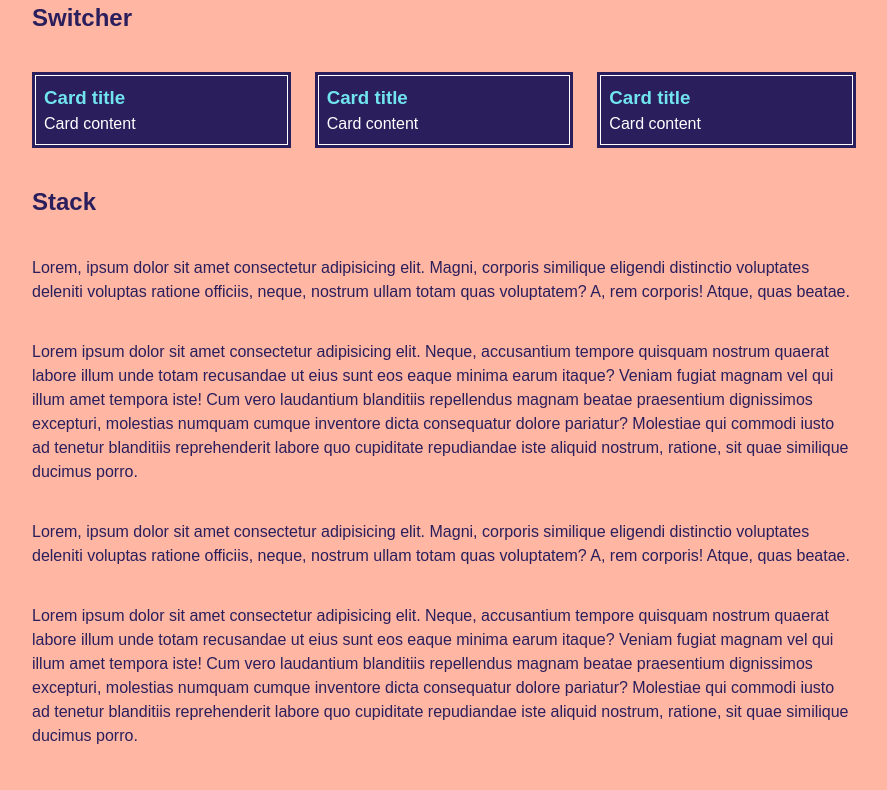
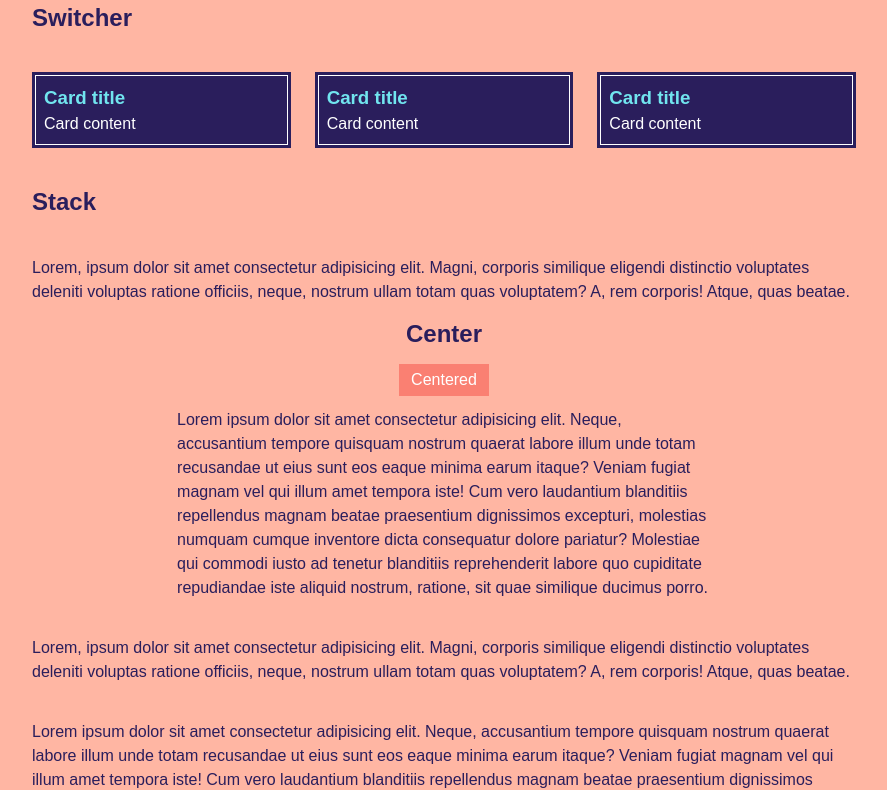
Before and after one commit to razsbg/every-layout-react-flavour, a React (Create React App) app: page / in a window 1280 px wide. Shown: the part 378-1168 px from the top of the page, without its empty margins (196-1083 px from the left). Built offline with nearby package versions, Linux system fonts and the light colour scheme.

Commit message:
new <Center/> component

```diff
--- a/src/App.js
+++ b/src/App.js
@@ -2,6 +2,7 @@ import styled from "styled-components";
 
 import { Grid } from "components/Grid";
 import { Stack } from "components/Stack";
+import { Center } from "components/Center";
 import { Header } from "components/Header";
 import { Switcher } from "components/Switcher";
 import { ModularScale } from "components/ModularScale";
@@ -62,6 +63,26 @@ function App() {
               voluptates deleniti voluptas ratione officiis, neque, nostrum ullam totam quas voluptatem? A, rem
               corporis! Atque, quas beatae.
             </p>
+            <Center
+              intrinsic
+              as={({ children, className }) => (
+                <Stack space=".75rem" className={className}>
+                  {children}
+                </Stack>
+              )}
+            >
+              <h2>Center</h2>
+              <button
+                style={{
+                  border: 0,
+                  outline: 0,
+                  color: "white",
+                  padding: "0.25em .75em",
+                  backgroundColor: "salmon",
+                }}
+              >
+                Centered
+              </button>
               <p>
                 Lorem ipsum dolor sit amet consectetur adipisicing elit. Neque, accusantium tempore quisquam nostrum
                 quaerat labore illum unde totam recusandae ut eius sunt eos eaque minima earum itaque? Veniam fugiat
@@ -70,6 +91,7 @@ function App() {
                 Molestiae qui commodi iusto ad tenetur blanditiis reprehenderit labore quo cupiditate repudiandae iste
                 aliquid nostrum, ratione, sit quae similique ducimus porro.
               </p>
+            </Center>
             <p>
               Lorem, ipsum dolor sit amet consectetur adipisicing elit. Magni, corporis similique eligendi distinctio
               voluptates deleniti voluptas ratione officiis, neque, nostrum ullam totam quas voluptatem? A, rem
--- /dev/null
+++ b/src/components/Center.jsx
@@ -0,0 +1,27 @@
+import styled from "styled-components";
+
+const StyledDiv = styled.div`
+  ${({ centerText }) => centerText && "text-align: center;"}
+  ${({ gutter }) => `padding-inline: ${gutter || "var(--s1, 1rem)"};`}
+  ${({ contentWidth }) => `max-width: ${contentWidth || "var(--measure, 60ch)"};`}
+  ${({ intrinsic }) =>
+    intrinsic &&
+    `
+    display: flex;
+    align-items: center;
+    flex-direction: column;
+  `}
+
+  margin-inline: auto;
+  box-sizing: content-box;
+`;
+
+export function Center(props) {
+  const { children, as = "div" } = props;
+
+  return (
+    <StyledDiv as={as} {...props}>
+      {children}
+    </StyledDiv>
+  );
+}
--- a/src/styles/global.css.js
+++ b/src/styles/global.css.js
@@ -20,6 +20,8 @@ export default createGlobalStyle`
     --s3: calc(var(--s2) * var(--ratio));
     --s4: calc(var(--s3) * var(--ratio));
     --s5: calc(var(--s4) * var(--ratio));
+
+    --measure: 60ch;
   }
 
   html {
```
Lines whose indentation alone changed are shown as unchanged.
